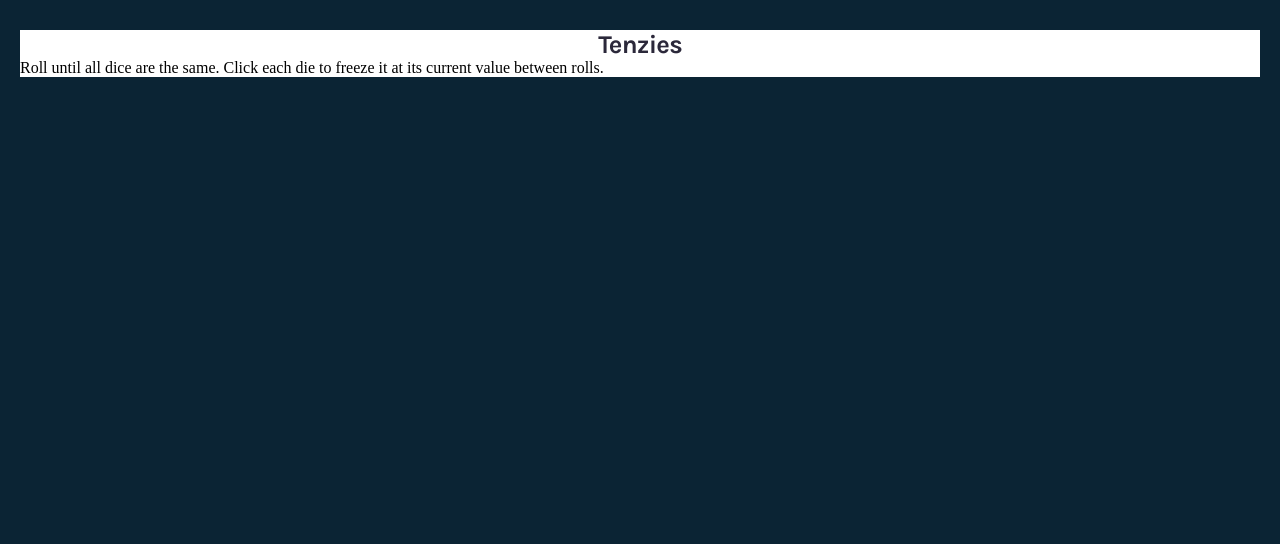
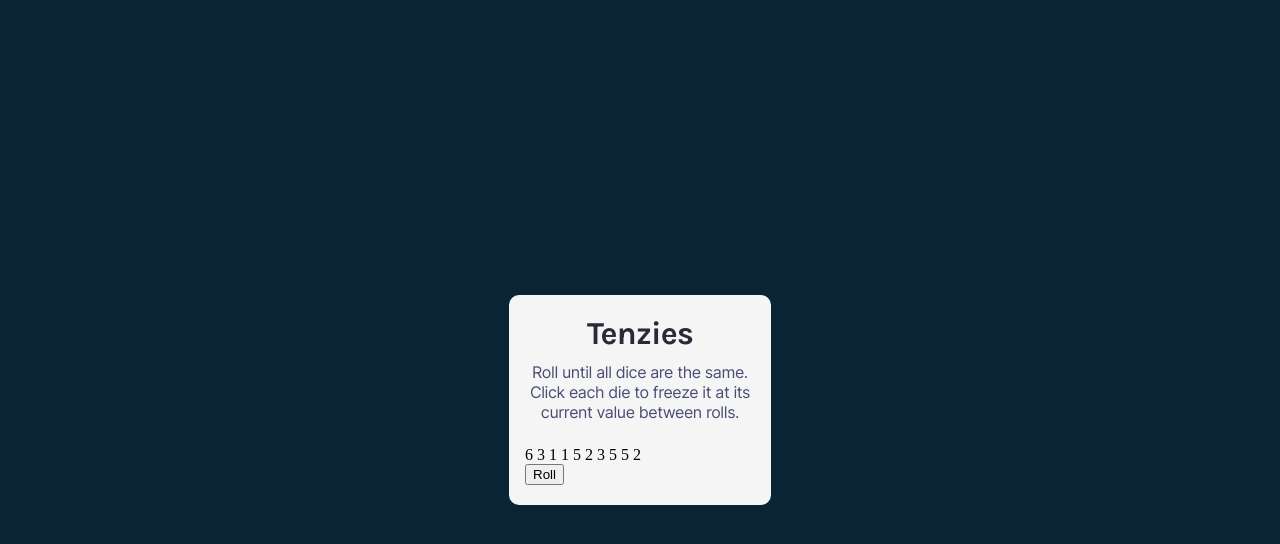
Before and after one commit to vovka8101/Tenzies, a React (Vite) app: page / in a window 1280 px wide. Shown: the top 544 px of the page. Built offline with nearby package versions, Linux system fonts and the light colour scheme.

Commit message:
create GameField component with fields object

```diff
--- a/package.json
+++ b/package.json
@@ -10,6 +10,7 @@
     "preview": "vite preview"
   },
   "dependencies": {
+    "nanoid": "^5.0.1",
     "react": "^18.2.0",
     "react-dom": "^18.2.0"
   },
--- a/src/App.scss
+++ b/src/App.scss
@@ -1,5 +1,9 @@
 @use './assets/common/styles/abstracts/colors' as c;
 
 body {
+  min-height: 100vh;
+  display: flex;
+  justify-content: center;
+  align-items: center;
   background-color: c.$page-bg-color;
 }
--- a/src/assets/common/styles/abstracts/_colors.scss
+++ b/src/assets/common/styles/abstracts/_colors.scss
@@ -1,2 +1,5 @@
-$heading-color: #2b283a;
+$heading-text-color: #2b283a;
+$instruction-text-color: #4a4e74;
+
 $page-bg-color: #0b2434;
+$game-bg-color: #f5f5f5;
--- a/src/assets/common/styles/utils/_functions.scss
+++ b/src/assets/common/styles/utils/_functions.scss
@@ -1,5 +1,12 @@
-@use 'sass:math';
+@use "sass:math";
+@use "sass:list";
 
-@function toRem($pxValue) {
-  @return math.div($pxValue, 16px) * 1rem;
+@function toRem($pxValues...) {
+  $remValues: ();
+  @for $i from 1 through list.length($pxValues) {
+    $value: math.div(list.nth($pxValues, $i), 16px) * 1rem;
+    $remValues: list.append($remValues, $value);
+  }
+
+  @return $remValues;
 }
--- /dev/null
+++ b/src/components/GameField.tsx
@@ -0,0 +1,19 @@
+import { FC } from 'react'; // instead of: ({ fields }: FieldProps)
+
+type FieldProps = {
+  fields: {
+    readonly id: string;
+    value: number;
+    hold: boolean;
+  }[]
+}
+
+export const GameField: FC<FieldProps> = ({ fields }) => {
+  return (
+    <div className="game__field field">
+      {fields.map(field => (
+        <span>{field.value} </span>
+      ))}
+    </div>
+  )
+}
--- a/src/components/Tenzies.scss
+++ b/src/components/Tenzies.scss
@@ -2,15 +2,28 @@
 @use '../assets/common/styles/utils/' as u;
 
 .game {
-  margin: u.toRem(30px) u.toRem(20px);
-  background-color: #fff;
+  margin-inline: u.toRem(10px);
+  padding: u.toRem(20px, 16px);
+  background-color: v.$game-bg-color;
+  border-radius: 10px;
 
   &__title {
-    color: v.$heading-color;
+    color: v.$heading-text-color;
     text-align: center;
     font-family: 'Karla';
-    font-size: u.toRem(25.6px);
+    font-size: u.toRem(32px);
     font-weight: 700;
     letter-spacing: -0.768px;
+    margin-bottom: u.toRem(10px);
+  }
+
+  &__instruction {
+    max-width: u.toRem(230px);
+    color: v.$instruction-text-color;
+    text-align: center;
+    font-family: 'Inter';
+    font-size: u.toRem(16px);
+    letter-spacing: -0.393px;
+    margin-bottom: u.toRem(24px);
   }
 }
--- a/src/components/Tenzies.tsx
+++ b/src/components/Tenzies.tsx
@@ -1,6 +1,44 @@
+import { useEffect, useState } from 'react';
+import { GameField } from './GameField';
+import { nanoid } from 'nanoid';
 import './Tenzies.scss';
 
 function Tenzies() {
+  type Game = {
+    readonly id: string;
+    value: number;
+    hold: boolean;
+  }
+
+  const [fields, setFields] = useState<Game[]>([]);
+
+  useEffect(() => {
+    const initialFields: Game[] = [];
+
+    for (let i = 0; i < 10; i++) {
+      initialFields.push({
+        id: nanoid(),
+        value: generateNumber(),
+        hold: false
+      });
+    }
+
+    setFields(initialFields);
+  }, []);
+
+  function generateNumber(): number {
+    return Math.floor(Math.random() * 6 + 1);
+  }
+
+  function handleRoll(): void {
+    setFields((oldFields): Game[] => {
+      return oldFields.map((field): Game => ({
+        ...field,
+        value: field.hold ? field.value : generateNumber()
+      }));
+    });
+  }
+
   return (
     <section className='game'>
       <h1 className='game__title'>Tenzies</h1>
@@ -9,6 +47,8 @@ function Tenzies() {
         each die to freeze it at its current value
         between rolls.
       </p>
+      <GameField fields={fields} />
+      <button className='game__roll-btn' onClick={handleRoll}>Roll</button>
     </section>
   )
 }
```
Also changed, not shown: 1 other file (tests, documents, lock files or other folders).
